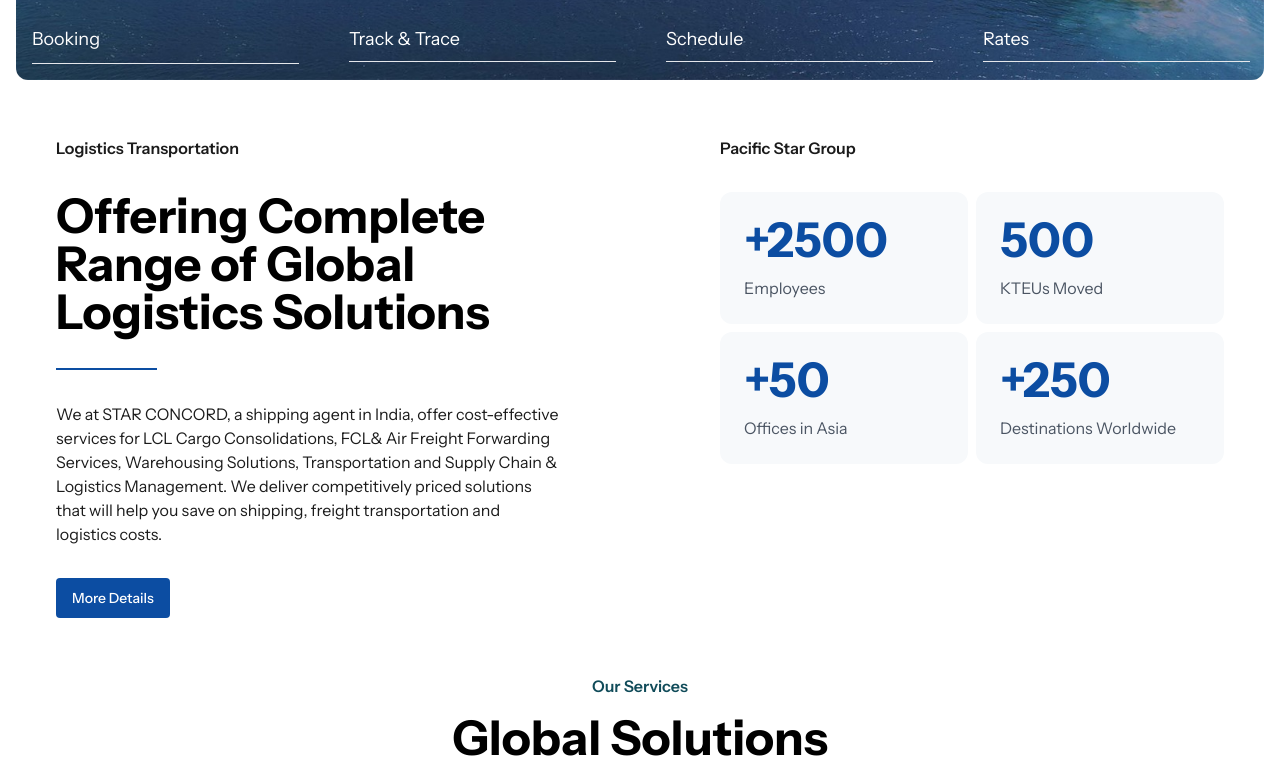
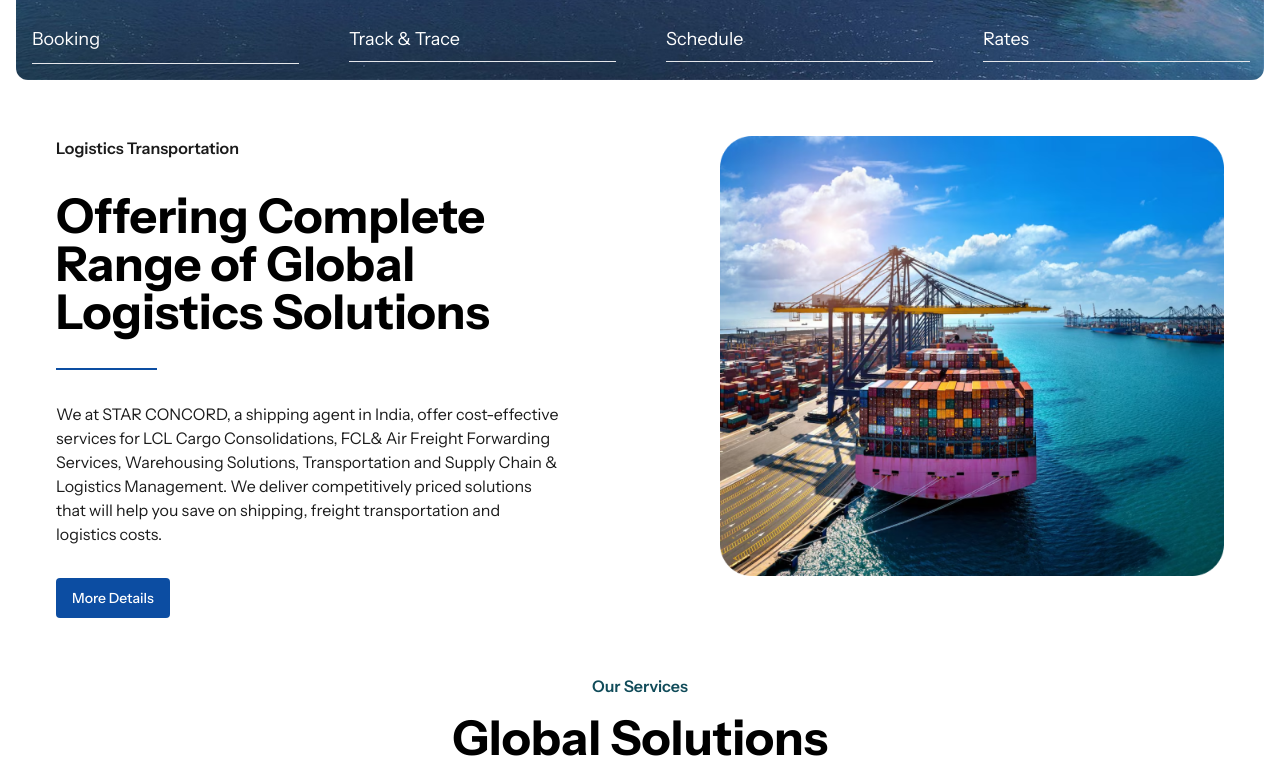
Before and after one commit to jkwebdeveloper/star_concord_nextjs, a Next.js app: page / in a window 1280 px wide. Shown: the part 620-1396 px from the top of the page. Built offline with nearby package versions, Linux system fonts and the light colour scheme.

Commit message:
add section

```diff
--- a/src/app/page.js
+++ b/src/app/page.js
@@ -4,6 +4,7 @@
 import LocationSection from '@/components/home/Location';
 import OurIndustriesSection from '@/components/home/OurIndustries';
 import OurServiceSection from '@/components/home/OurService';
+import PacificSection from '@/components/home/Pacific';
 import ServiceImage from '@/components/home/ServiceImage';
 import TextSection from '@/components/home/TextSection';
 import TransportSection from '@/components/home/TransportSection';
@@ -21,6 +22,7 @@
                 <LocationSection />
                 <ServiceImage />
                 <GetInTouchSection />
+                <PacificSection />
             </div>
             <div className="">
                 <TextSection />
--- a/src/components/home/HeroSection.js
+++ b/src/components/home/HeroSection.js
@@ -8,9 +8,11 @@
                 src={'/static/images/home-banner.jpg'}
                 alt="banner"
                 loading="lazy"
+                layout="responsive"
+                objectFit="cover"
                 width={1000}
                 height={1000}
-                className="object-cover w-full h-full rounded-xl "
+                className="w-full h-full rounded-xl "
             />
             <div className="absolute left-0 flex items-center justify-center w-full h-full md:top-0 -top-6">
                 <div className="text-center md:space-y-7">
--- /dev/null
+++ b/src/components/home/Pacific.js
@@ -0,0 +1,47 @@
+import React from 'react';
+
+const PacificSection = () => {
+    return (
+        <div className="container w-full mx-auto space-y-5">
+            <h2 className="text-4xl font-bold text-center text-black">
+                Pacific Star Group
+            </h2>
+            <div className="grid items-start gap-5 md:grid-cols-2 lg:grid-cols-4">
+                <div className="bg-[#F7F9FB] space-y-3 rounded-xl p-3 md:p-6">
+                    <div className="text-3xl font-bold md:text-5xl text-primary_color">
+                        +2500
+                    </div>
+                    <div className="text-sm text-gray-600 md:text-base">
+                        Employees
+                    </div>
+                </div>
+                <div className="bg-[#F7F9FB] space-y-3 rounded-xl p-3 md:p-6">
+                    <div className="text-3xl font-bold md:text-5xl text-primary_color">
+                        500
+                    </div>
+                    <div className="text-sm text-gray-600 md:text-base">
+                        TEUs Moved
+                    </div>
+                </div>
+                <div className="bg-[#F7F9FB] space-y-3 rounded-xl p-3 md:p-6">
+                    <div className="text-3xl font-bold md:text-5xl text-primary_color">
+                        +50
+                    </div>
+                    <div className="text-sm text-gray-600 md:text-base">
+                        Offices in Asia
+                    </div>
+                </div>
+                <div className="bg-[#F7F9FB] space-y-3 rounded-xl p-3 md:p-6">
+                    <div className="text-3xl font-bold md:text-5xl text-primary_color">
+                        +250
+                    </div>
+                    <div className="text-sm text-gray-600 md:text-base">
+                        Destinations Worldwide
+                    </div>
+                </div>
+            </div>
+        </div>
+    );
+};
+
+export default PacificSection;
--- a/src/components/home/TransportSection.js
+++ b/src/components/home/TransportSection.js
@@ -1,5 +1,6 @@
 import React from 'react';
 import { Button } from '../ui/button';
+import Image from 'next/image';
 
 const TransportSection = () => {
     return (
@@ -28,44 +29,17 @@
                         </Button>
                     </div>
                 </div>
-                <div className="justify-center w-full space-y-8">
-                    <h2 className="text-base font-semibold text-[#1B1B1B]">
-                        Pacific Star Group
-                    </h2>
-                    <div className="grid items-center grid-cols-2 gap-2">
-                        <div className="bg-[#F7F9FB] space-y-3 rounded-xl p-3 md:p-6">
-                            <div className="text-3xl font-bold md:text-5xl text-primary_color">
-                                +2500
-                            </div>
-                            <div className="text-sm text-gray-600 md:text-base">
-                                Employees
-                            </div>
-                        </div>
-                        <div className="bg-[#F7F9FB] space-y-3 rounded-xl p-3 md:p-6">
-                            <div className="text-3xl font-bold md:text-5xl text-primary_color">
-                                500
-                            </div>
-                            <div className="text-sm text-gray-600 md:text-base">
-                                KTEUs Moved
-                            </div>
-                        </div>
-                        <div className="bg-[#F7F9FB] space-y-3 rounded-xl p-3 md:p-6">
-                            <div className="text-3xl font-bold md:text-5xl text-primary_color">
-                                +50
-                            </div>
-                            <div className="text-sm text-gray-600 md:text-base">
-                                Offices in Asia
-                            </div>
-                        </div>
-                        <div className="bg-[#F7F9FB] space-y-3 rounded-xl p-3 md:p-6">
-                            <div className="text-3xl font-bold md:text-5xl text-primary_color">
-                                +250
-                            </div>
-                            <div className="text-sm text-gray-600 md:text-base">
-                                Destinations Worldwide
-                            </div>
-                        </div>
-                    </div>
+                <div>
+                    <Image
+                        src={'/static/images/home.png'}
+                        alt="banner"
+                        loading="lazy"
+                        width={800}
+                        layout="responsive"
+                        height={800}
+                        objectFit="cover"
+                        className="object-cover rounded-xl "
+                    />
                 </div>
             </div>
         </div>
```
Also changed, not shown: public/static/images/home.png (added).
